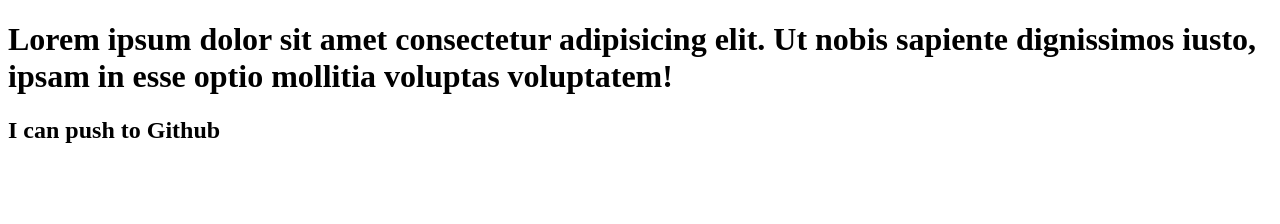
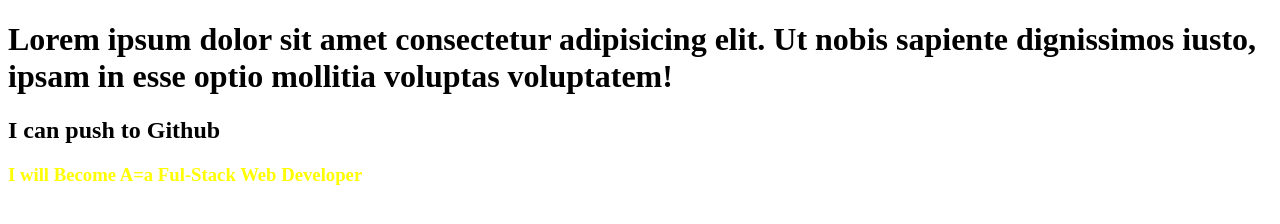
Before and after one commit to KalimUllah7152/mySecondRepo, a plain HTML site: page index.html in a window 1280 px wide. Drawn offline with Linux system fonts and the light colour scheme.

Commit message:
style added

```diff
--- a/index.html
+++ b/index.html
@@ -5,6 +5,7 @@
     <meta http-equiv="X-UA-Compatible" content="IE=edge">
     <meta name="viewport" content="width=device-width, initial-scale=1.0">
     <title>My Second Github Ripo</title>
+    <link rel="stylesheet" href="style.css">
 </head>
 <body>
 
@@ -13,6 +14,8 @@
     <h1>Lorem ipsum dolor sit amet consectetur adipisicing elit. Ut nobis sapiente dignissimos iusto, ipsam in esse optio mollitia voluptas voluptatem!</h1>
     <h2>I can push to Github</h2>
 
+    <h3>I will Become A=a Ful-Stack Web Developer</h3>
+
 
 
 </body>
--- /dev/null
+++ b/style.css
@@ -0,0 +1,3 @@
+h3{
+    color: yellow;
+}
```
